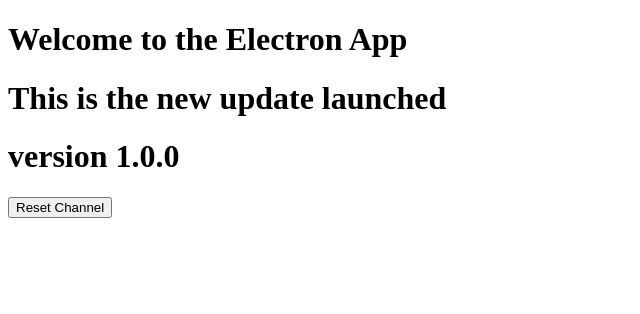
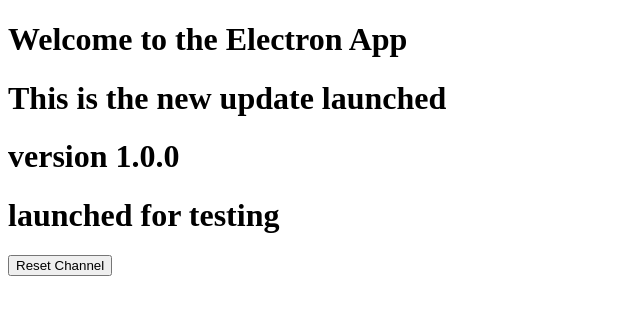
Before and after one commit to navgurukul/ubuntu-management-app, an Electron app: page index.html in a window 800 px wide. Shown: the whole page, without its empty margins (0-640 px from the left). Drawn offline with Linux system fonts and the light colour scheme; no server answers.

Commit message:
added heading

```diff
--- a/index.html
+++ b/index.html
@@ -9,6 +9,7 @@
     <h1>Welcome to the Electron App </h1>
     <h1>This is the new update launched </h1>
     <h1>version 1.0.0</h1>
+    <h1>launched for testing</h1>
     <div id="channel-prompt" style="display:none;">
         <p>Please enter your channel name:</p>
         <input type="text" id="channel-name" placeholder="Channel Name" />
```
